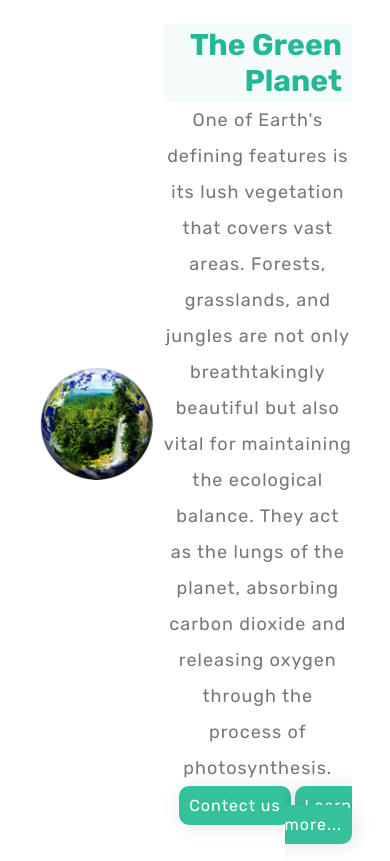
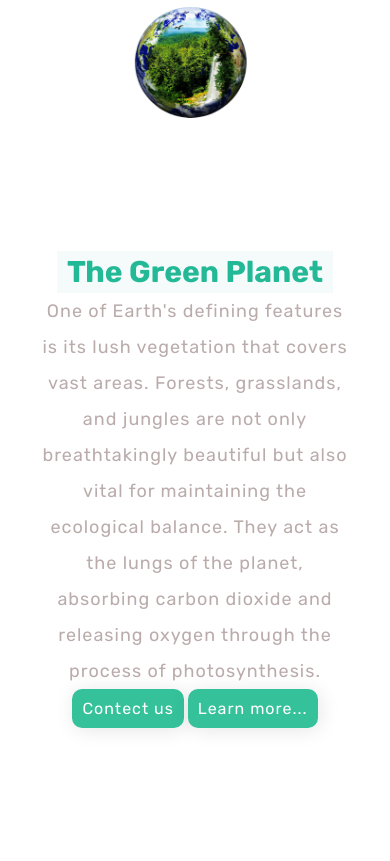
Before and after one commit to Mahmoud12309/Our-plant, a plain HTML site: page index.html in a window 390 px wide. Shown: the part 999-1860 px from the top of the page. Drawn offline with Linux system fonts and the light colour scheme.

Commit message:
Update style.css

```diff
--- a/css/style.css
+++ b/css/style.css
@@ -283,10 +283,10 @@ width: 100%;
     display: flex;
     align-items: center;
 }
-.about .container img{
+.about .container .content img{
 width: 40%;
 }
-.about .container .text-a {
+.about .container .content .text-a {
     text-align: right;
     height: 100%;
     display: flex;
@@ -294,52 +294,52 @@ width: 40%;
     justify-content: center;
     flex-direction: column;
 }
-.about .container .text-a .hed-a {
+.about .container .content .text-a .hed-a {
     color: var(--sc-color);
     font-size: 30px;
     background: #f5fbfb;
     padding: 3px 10px;
 }
-.about .container .text-a p {
-    color: #777;
+.about .container .content .text-a p {
+    color: rgb(187, 172, 172);
     width: 71%;
     line-height: 2;
     font-size: 20px;
     letter-spacing: 1px;
 }
-.about .container .text-a .btn-b{
+.about .container .content .text-a .btn-b{
     margin-top: 10px;
 }
 @media (max-width: 802px){
-    .about .container{
+    .about .container .content{
         flex-direction: column;
         text-align: center;
     }
-    .about .container .text-a {
+    .about .container .content .text-a {
         width: 100%;
         align-items: center;
     }
-   .about .container .text-a .hed-a{
+   .about .container .content .text-a .hed-a{
        margin-top: 10px;
    }
-    .about .container .text-a p{
+    .about .container .content .text-a p{
         text-align: center;
         width: 100%;
     }
 }
 @media (max-width: 426px){
-    .about .container .text-a p{
+    .about .container .content .text-a p{
         font-size: 18px;
     }
 }
 @media (max-width: 388px){
-    .about .container .text-a p{
+    .about .container .content .text-a p{
       font-size: 15px;
        letter-spacing: .7px;
     }
 }
 @media (max-width: 346px){
-    .about .container .text-a .hed-a{
+    .about .container .content .text-a .hed-a{
        font-size: 28px;
    }
 }
```
